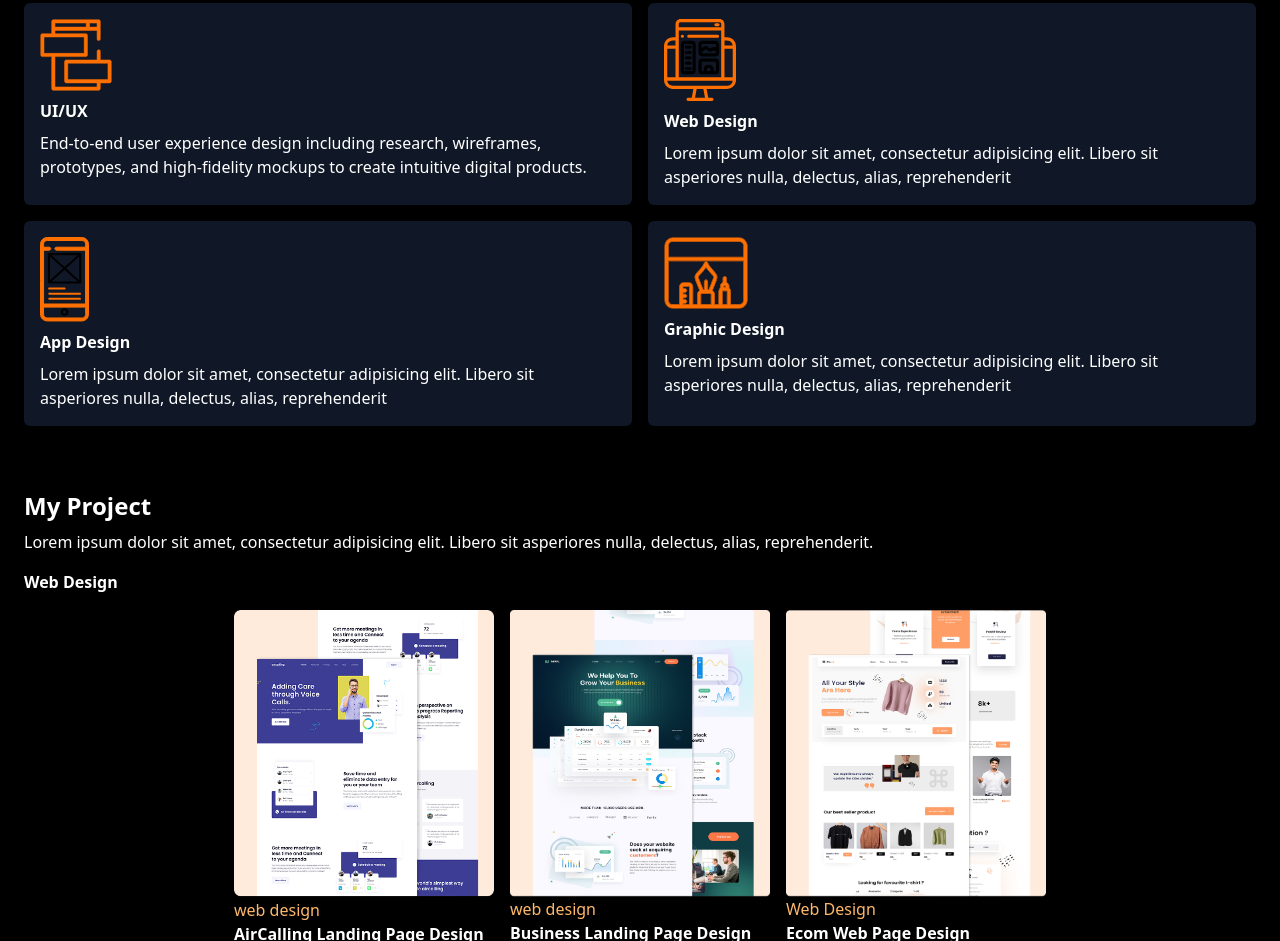
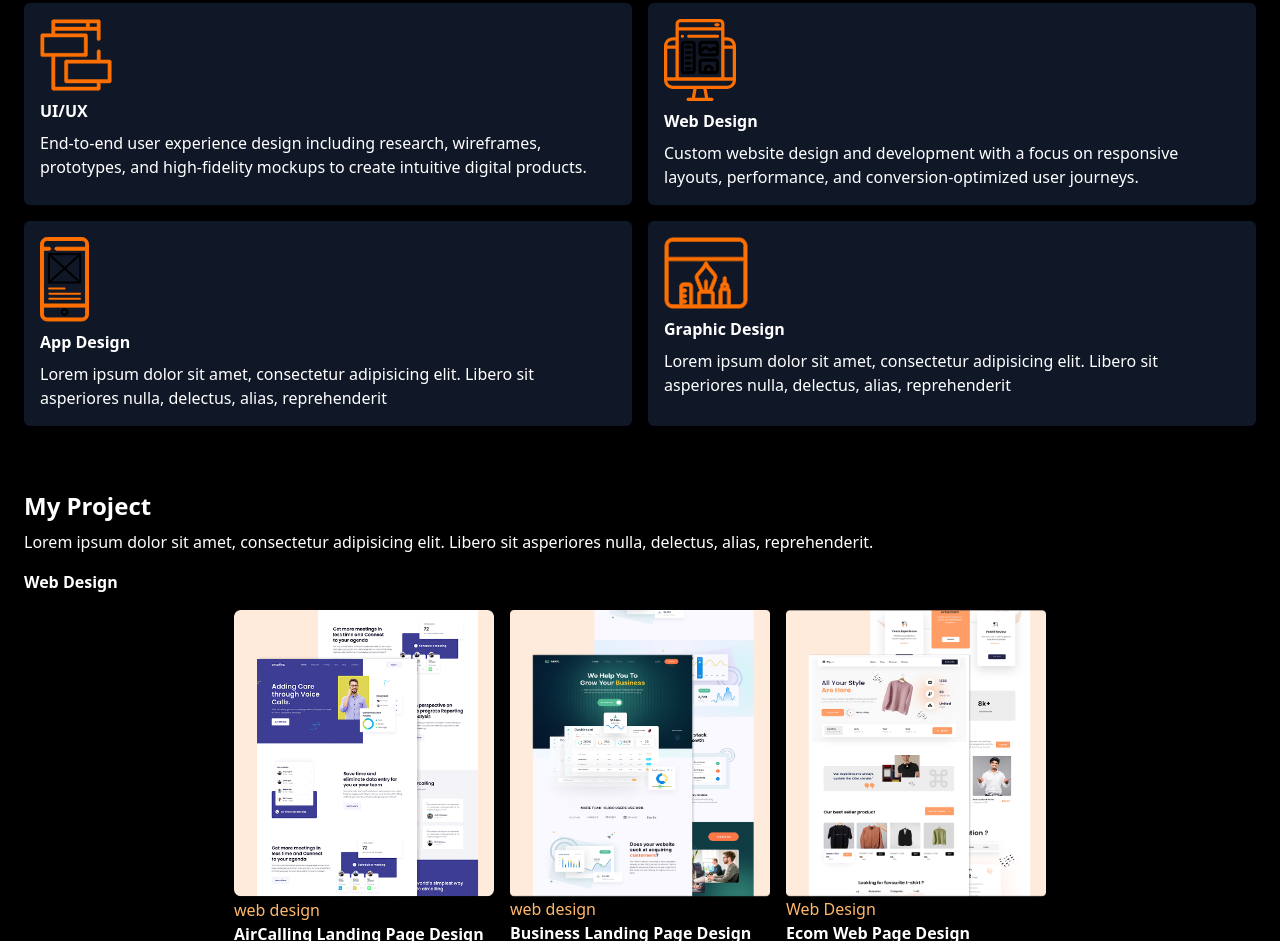
Before and after one commit to hkrene/tailwind-css, a plain HTML site: page index.html in a window 1280 px wide. Shown: the part 1186-2127 px from the top of the page. Drawn offline with nearby package versions, Linux system fonts and the light colour scheme.

Commit message:
replace the lorem of webdesign

```diff
--- a/index.html
+++ b/index.html
@@ -101,8 +101,7 @@
             <div class="bg-gray-900 p-4 rounded-md space-y-2 hover:ring hover:ring-gray-700">
               <img src="/icons/svg-2.svg" alt="">
               <h3 class="capitalize font-semibold">web design</h3>
-              <p>Lorem ipsum dolor sit amet, consectetur adipisicing elit.
-                Libero sit asperiores nulla, delectus, alias, reprehenderit
+              <p>Custom website design and development with a focus on responsive layouts, performance, and conversion-optimized user journeys.
               </p>
             </div>
 
```
